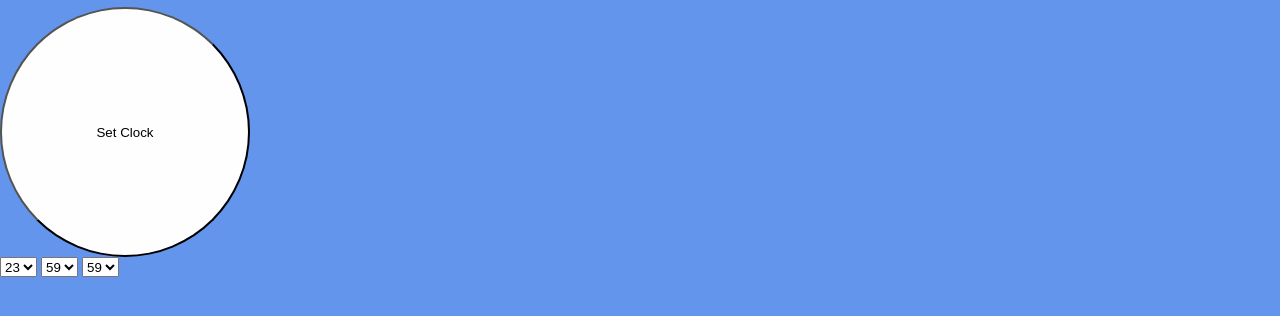
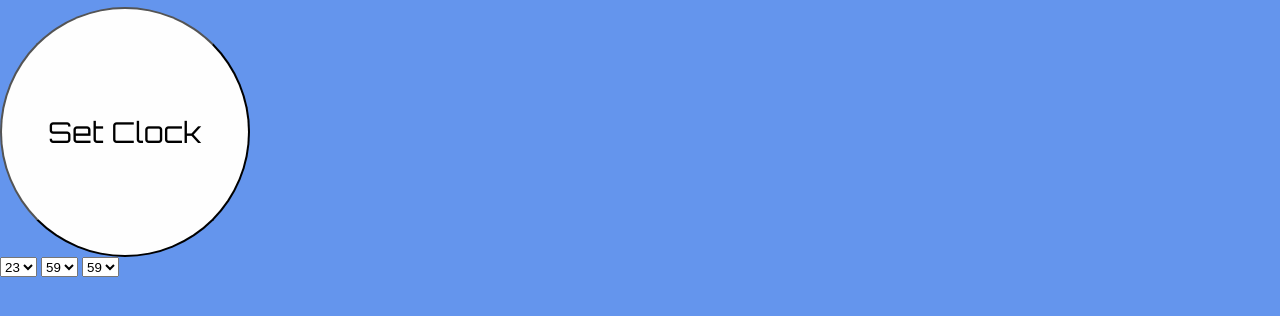
Before and after one commit to travisreynolds17/clock_app, a website: page index.html in a window 1280 px wide. Shown: the part 222-538 px from the top of the page. Drawn offline with Linux system fonts and the light colour scheme.

Commit message:
font fix for go button

```diff
--- a/scss/main.scss
+++ b/scss/main.scss
@@ -8,6 +8,11 @@
 
 body {
   background: cornflowerblue;
+}
+
+.go {
+  font-family: "Orbitron", sans-serif;
+  font-size: 1.8rem;
 }
 
 .heading {
```
Also changed, not shown: dist/css/main.css.
